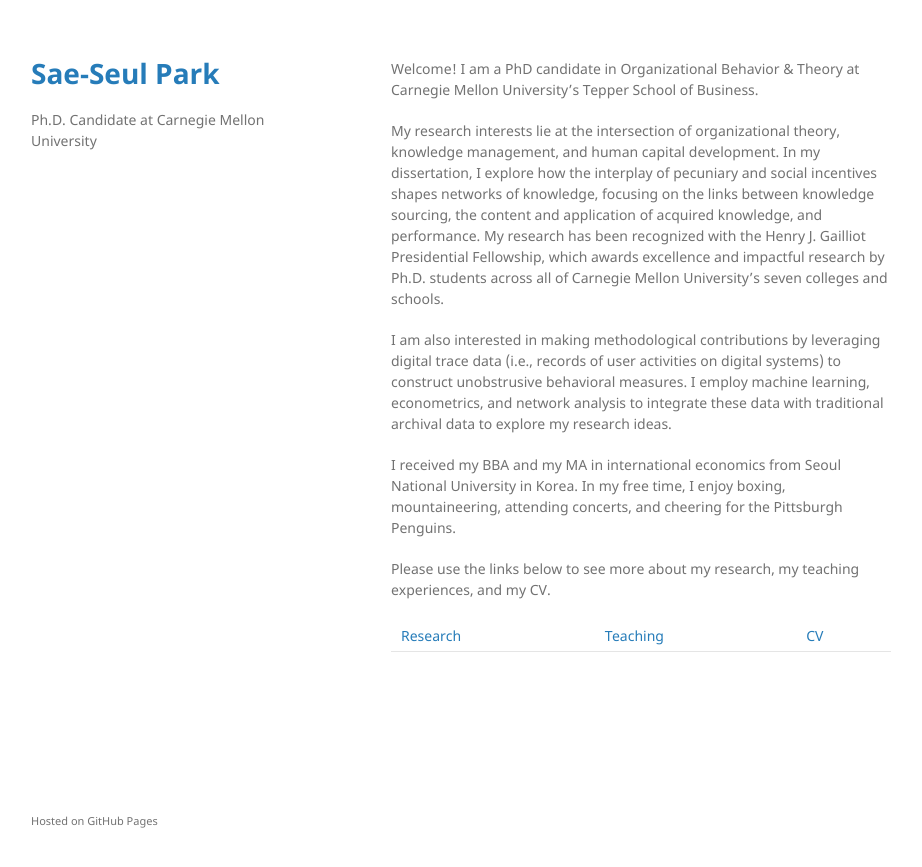
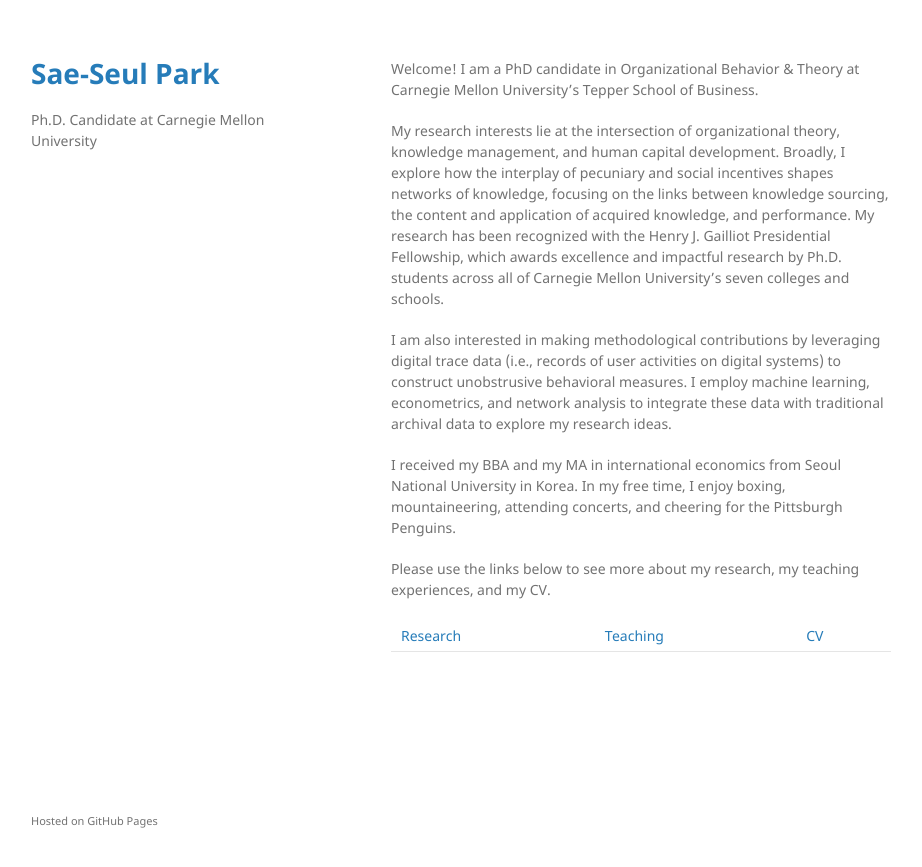
Before and after one commit to saepark/saepark.github.io, a Jekyll site: the page built from index.md, in a window 1280 px wide. Shown: the top 867 px of the page, without its empty margins (179-1101 px from the left). Built offline with Jekyll 4.4.1, drawn with Linux system fonts in a browser that asks for light colours; our own code applies the rules of GitHub Pages for plain Markdown files.

Commit message:
Update index.md

```diff
--- a/index.md
+++ b/index.md
@@ -1,6 +1,6 @@
 Welcome! I am a PhD candidate in Organizational Behavior & Theory at Carnegie Mellon University's Tepper School of Business.
 
-My research interests lie at the intersection of organizational theory, knowledge management, and human capital development. In my dissertation, I explore how the interplay of pecuniary and social incentives shapes networks of knowledge, focusing on the links between knowledge sourcing, the content and application of acquired knowledge, and performance. My research has been recognized with the Henry J. Gailliot Presidential Fellowship, which awards excellence and impactful research by Ph.D. students across all of Carnegie Mellon University's seven colleges and schools.
+My research interests lie at the intersection of organizational theory, knowledge management, and human capital development. Broadly, I explore how the interplay of pecuniary and social incentives shapes networks of knowledge, focusing on the links between knowledge sourcing, the content and application of acquired knowledge, and performance. My research has been recognized with the Henry J. Gailliot Presidential Fellowship, which awards excellence and impactful research by Ph.D. students across all of Carnegie Mellon University's seven colleges and schools.
 
 I am also interested in making methodological contributions by leveraging digital trace data (i.e., records of user activities on digital systems) to construct unobstrusive behavioral measures. I employ machine learning, econometrics, and network analysis to integrate these data with traditional archival data to explore my research ideas.
 
```
